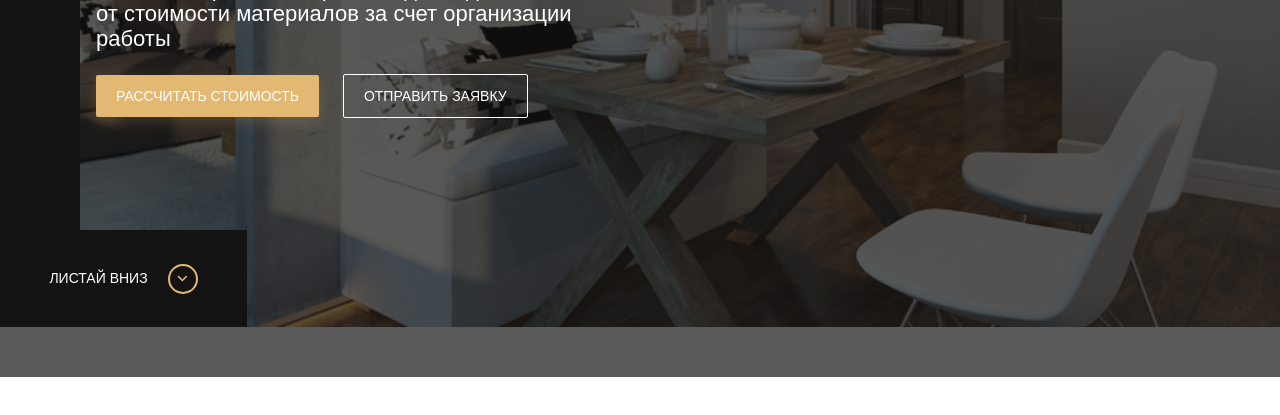
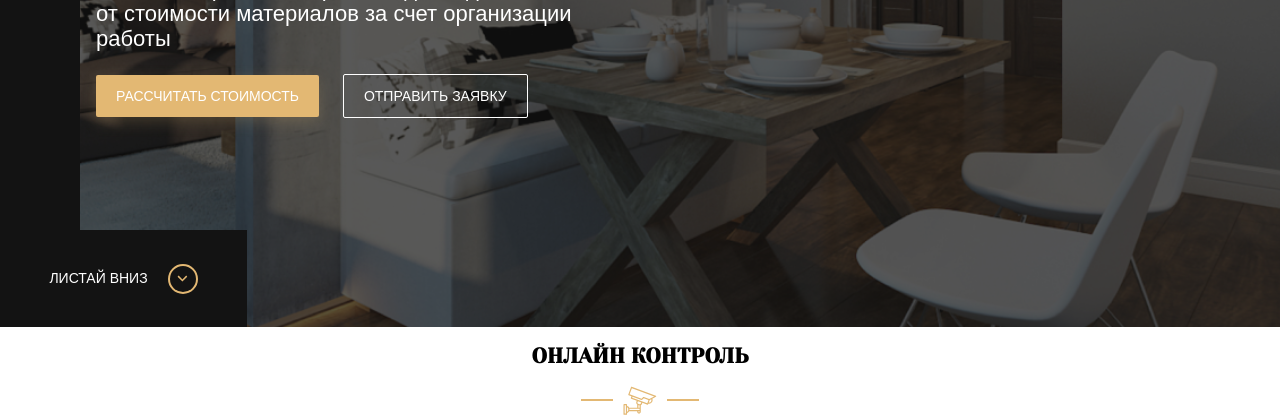
Before and after one commit to antocsan/HomeWork, a website built with webpack: page index.html in a window 1280 px wide. Shown: the part 473-888 px from the top of the page. Before the commit the page ends 850 px from the top, so only its background shows below. Built offline with nearby package versions, Linux system fonts and the light colour scheme; files whose address does not match are found by name.

Commit message:
feat:add new section control and move body settings in settings.sass

```diff
--- a/index.html
+++ b/index.html
@@ -51,6 +51,21 @@
             <a href="#" class="hero__scroll-down">листай вниз</a>
         </section>
         <!-- /.hero -->
+        <section class="section control">
+            <div class="container control__container">
+                <div class="section-title">
+                    <h2 class="section-title__heading">онлайн контроль</h2>
+                    <!-- /.section-title__heading -->
+                    <div class="section-title__image">
+                        <img src="/img/video.svg" alt="video">
+                    </div>
+                    <!-- /.section-title__image -->
+                </div>
+                <!-- /.section-title -->
+            </div>
+            <!-- /.container control__container -->
+        </section>
+        <!-- /.section control -->
     </main>
     <!-- /.menu -->
 </body>
--- /dev/null
+++ b/sass/_settings.sass
@@ -0,0 +1,22 @@
+
+*,*::before, *::after
+    box-sizing: border-box
+
+body
+    font-family: 'Futura Book',sans-serif;
+    font-size: 14px
+.section
+    &-title
+        text-align: center
+        text-transform: uppercase
+        font-family: 'Yeseva One Regular' ,cursive
+        &__image
+            display: flex
+            justify-content: center
+            align-items: center
+            &::before,&::after
+                content: ''
+                width: 32px
+                height: 2px
+                background-color: $primary
+                margin: 0 10px
--- a/sass/style.sass
+++ b/sass/style.sass
@@ -5,11 +5,5 @@
 @import 'grid';
 @import 'templates/_header';
 @import 'templates/_hero';
-
-
-*,*:before, *:after
-    box-sizing: border-box
-
-body
-    font-family: 'Futura Book',sans-serif;
-    font-size: 14px
+@import 'templates/_control';
+@import 'settings';
--- a/sass/templates/_hero.sass
+++ b/sass/templates/_hero.sass
@@ -11,6 +11,8 @@
     &::before
         content: ''
         position: absolute
+        top: 0
+        left: 0
         width: 100%
         height: 100%
         background-color: rgba($dark,0.7)
```
Also changed, not shown: dist/css/style.min.css, img/video.svg (added), sass/templates/_control.sass (added), 1 other file.
